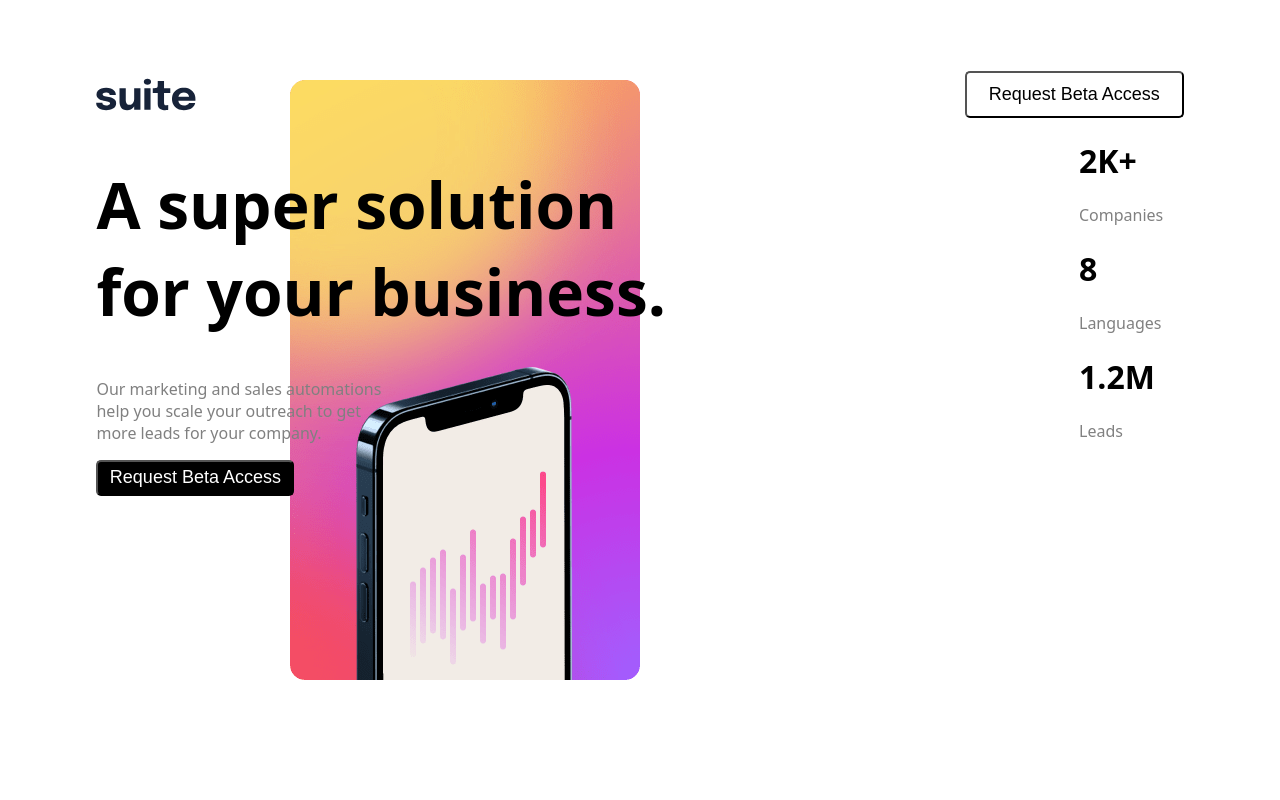
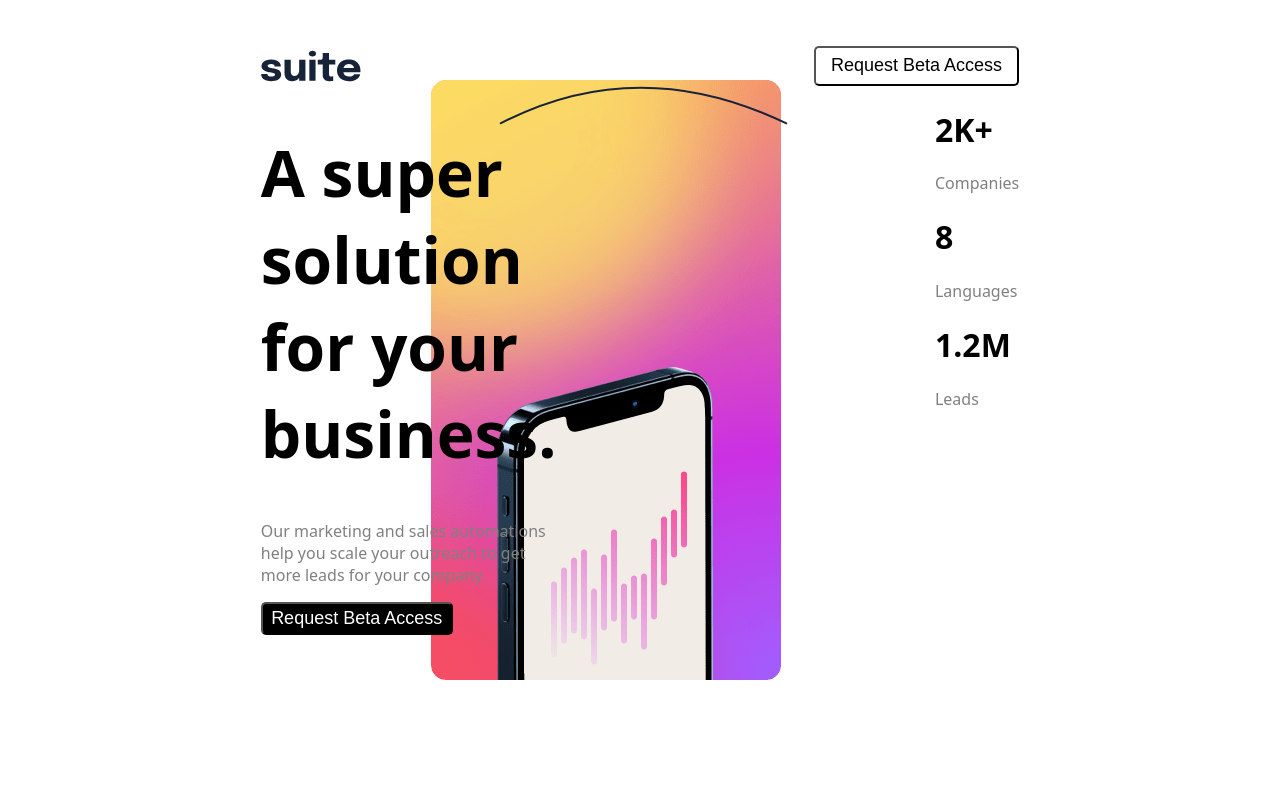
Before and after one commit to developertarik/suite-landing, a plain HTML site: page starter-code/index.html in a window 1280 px wide. Shown: the top 800 px of the page. Drawn offline with Linux system fonts and the light colour scheme.

Commit message:
add new codes

```diff
--- a/starter-code/index.html
+++ b/starter-code/index.html
@@ -42,6 +42,7 @@
         <h1>1.2M</h1>
         <p>Leads </p>
       </div>
+      <img class="main-curved" src="./assets/pattern-curved-line-1.svg" alt="pattern-curved-line-1">
       <img class="main-img" src="./assets/image-hero-portrait.png" alt="phone">
     </div>
 
--- a/starter-code/styles/style.css
+++ b/starter-code/styles/style.css
@@ -4,7 +4,7 @@ body{
 }
 .container
 {
-    padding: 5% 7%;
+    padding: 3% 20% 10%;
 }
 .navbar{
     display:flex;
@@ -38,7 +38,7 @@ body{
 }
 .main-img{
     position: absolute;
-    right: 50%;
+    right: 39%;
     top: 10%;
     z-index: -9;
 }
@@ -50,12 +50,15 @@ body{
     flex-direction: row;
     justify-content: flex-start;
     margin-bottom: 400px;
-    gap: 15%;
+    gap: 1%;
 }
 .main-box-left{
     margin-left: 250px;}
 
-
+.main-curved{
+    position: absolute;
+    left: 39%;
+}
 .footer{
     font-size: x-large;
     display: flex;
```
